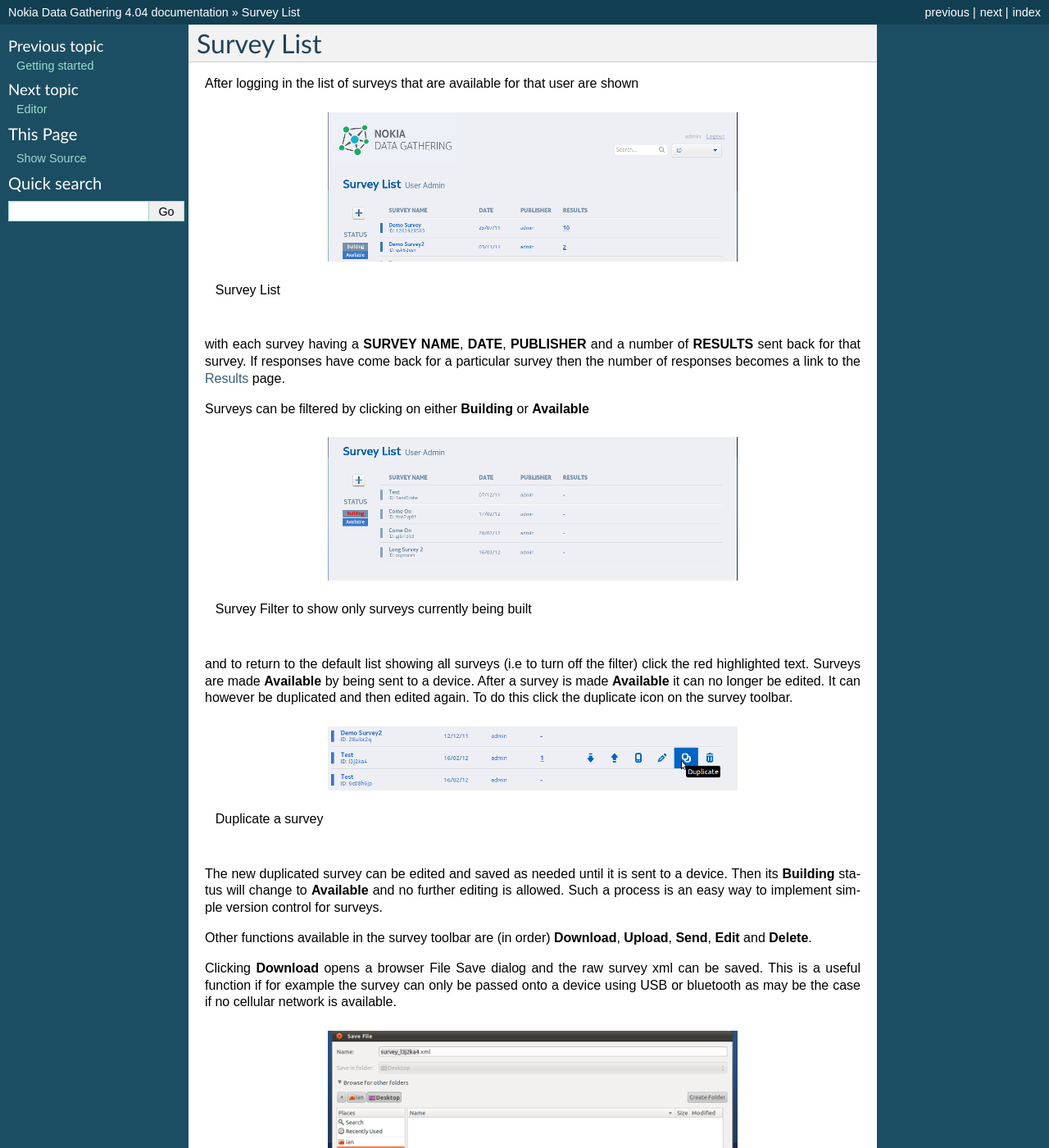
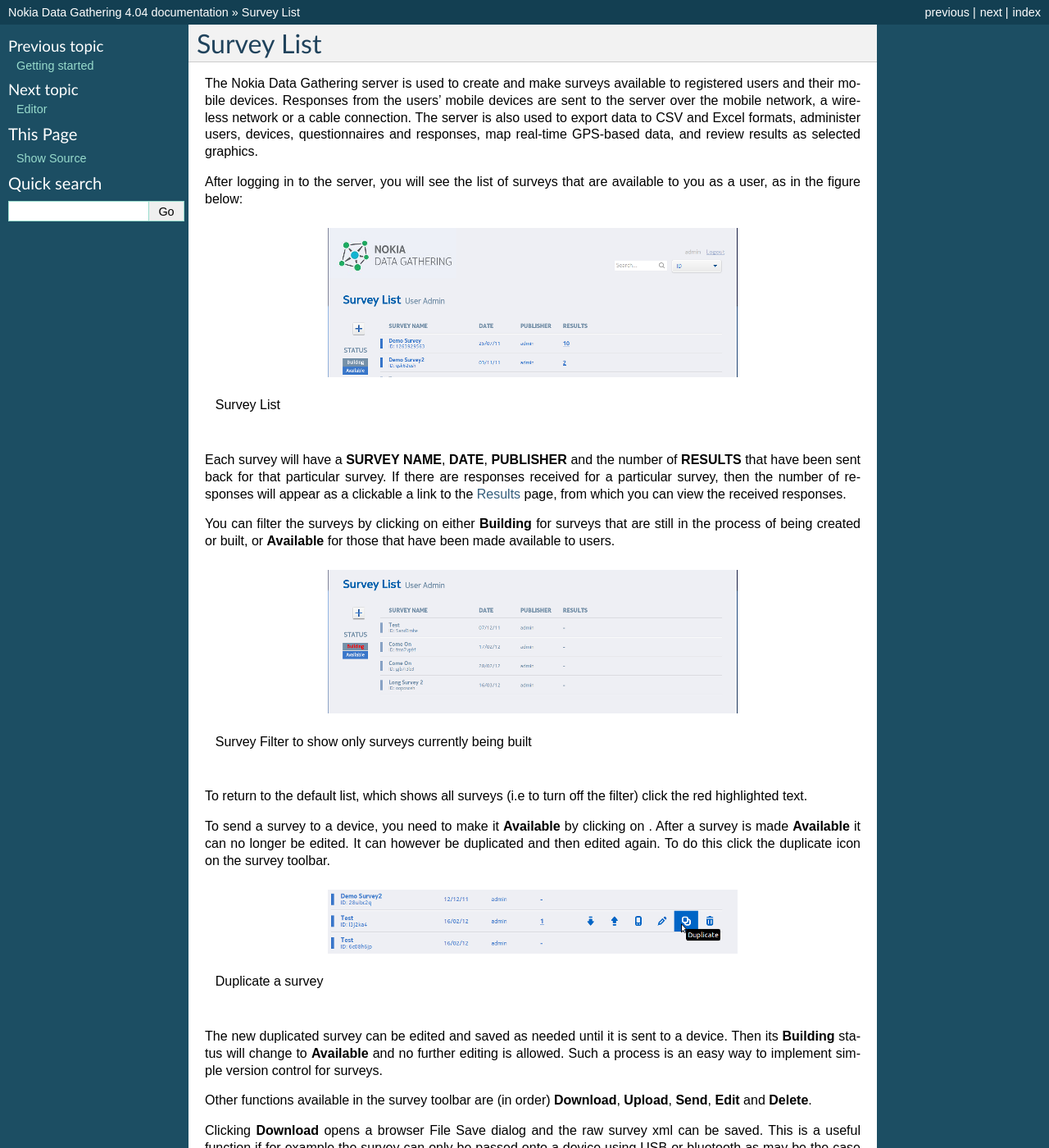
Before and after one commit to nokiadatagathering/ndgdocs, a Sphinx documentation site: the page built from sphinx/source/survey-list.rst, in a window 1280 px wide and 1400 px high. Shown: the whole window at 82% size. Built offline with Sphinx 7.4.7, drawn with Linux system fonts in a browser that asks for light colours.

Commit message:
Added some text.

```diff
--- a/sphinx/source/survey-list.rst
+++ b/sphinx/source/survey-list.rst
@@ -4,19 +4,19 @@
 Survey List
 ***********
 
+The Nokia Data Gathering server is used to create and make surveys available to registered users and their mobile devices. Responses from the users' mobile devices are sent to the server over the mobile network, a wireless network or a cable connection. The server is also used to export data to CSV and Excel formats, administer users, devices, questionnaires and responses, map real-time GPS-based data, and review results as selected graphics.
 
-
-After logging in the list of surveys that are available for that user are shown
+After logging in to the server, you will see the list of surveys that are available to you as a user, as in the figure below:
 
 .. figure:: images/survey.png
    :alt: Surveys
 
    Survey List
 
-with each survey having a **SURVEY NAME**, **DATE**, **PUBLISHER** and a number of **RESULTS** sent back for that survey. If responses have come back for a particular survey then the number of responses becomes a link to the :doc:`results` page.
+Each survey will have a **SURVEY NAME**, **DATE**, **PUBLISHER** and the number of **RESULTS** that have been sent back for that particular survey. If there are responses received for a particular survey, then the number of responses will appear as a clickable a link to the :doc:`results` page, from which you can view the received responses.
 
 
-Surveys can be filtered by clicking on either **Building** or **Available**
+You can filter the surveys by clicking on either **Building** for surveys that are still in the process of being created or built,  or **Available** for those that have been made available to users.
 
 
 .. figure:: images/building.png
@@ -24,7 +24,9 @@
 
    Survey Filter to show only surveys currently being built
 
-and to return to the default list showing all surveys (i.e to turn off the filter) click the red highlighted text. Surveys are made **Available** by being sent to a device. After a survey is made **Available** it can no longer be edited. It can however be duplicated and then edited again. To do this click the duplicate icon on the survey toolbar.
+To return to the default list, which shows all surveys (i.e to turn off the filter) click the red highlighted text.
+
+To send a survey to a device, you need to make it **Available** by clicking on . After a survey is made **Available** it can no longer be edited. It can however be duplicated and then edited again. To do this click the duplicate icon on the survey toolbar.
 
 .. figure:: images/duplicate.png
    :alt: Duplicate
```
